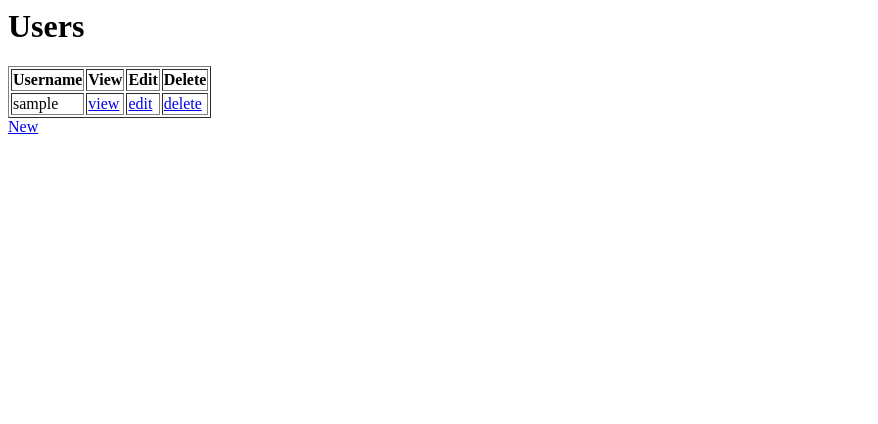
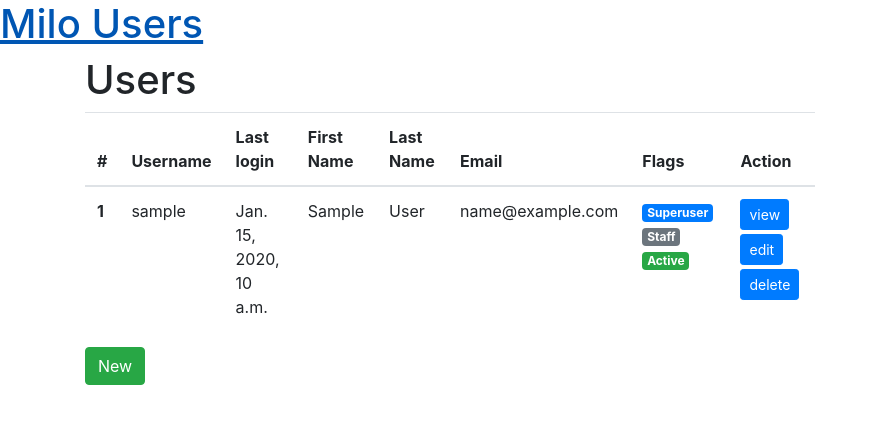
Before and after one commit to Qentinios/milosolutions, a Django app: page / in a window 1280 px wide. Shown: the top 424 px of the page, without its empty margins (0-878 px from the left). Run offline with Django 3.2, Linux system fonts and the light colour scheme; tables that the repository leaves empty hold one stand-in row (values such as "Sample post"); some libraries are stand-ins or nearby versions.

Commit message:
Updated views template with bootstrap and django-crispy-forms

```diff
--- a/milosolutions/settings.py
+++ b/milosolutions/settings.py
@@ -38,6 +38,7 @@ INSTALLED_APPS = [
     'django.contrib.messages',
     'django.contrib.staticfiles',
     'users.apps.UsersConfig',
+    'crispy_forms'
 ]
 
 AUTH_USER_MODEL = 'users.MiloUser'
--- a/requirements.txt
+++ b/requirements.txt
@@ -0,0 +1,2 @@
+Django==2.2.3
+django-crispy-forms==1.7.2
--- /dev/null
+++ b/users/templates/users/base.html
@@ -0,0 +1,32 @@
+<!doctype html>
+<html lang="en">
+  <head>
+    <!-- Required meta tags -->
+    <meta charset="utf-8">
+    <meta name="viewport" content="width=device-width, initial-scale=1, shrink-to-fit=no">
+
+    <!-- Bootstrap CSS -->
+    <link rel="stylesheet" href="https://stackpath.bootstrapcdn.com/bootstrap/4.3.1/css/bootstrap.min.css" integrity="sha384-ggOyR0iXCbMQv3Xipma34MD+dH/1fQ784/j6cY/iJTQUOhcWr7x9JvoRxT2MZw1T" crossorigin="anonymous">
+
+    <title>Milo</title>
+  </head>
+  <body>
+    <div class="page-header">
+        <h1><a href="/">Milo Users</a></h1>
+    </div>
+    <div class="content container">
+        <div class="row">
+            <div class="col-md-8">
+            {% block content %}
+            {% endblock %}
+            </div>
+        </div>
+    </div>
+
+    <!-- Optional JavaScript -->
+    <!-- jQuery first, then Popper.js, then Bootstrap JS -->
+    <script src="https://code.jquery.com/jquery-3.3.1.slim.min.js" integrity="sha384-q8i/X+965DzO0rT7abK41JStQIAqVgRVzpbzo5smXKp4YfRvH+8abtTE1Pi6jizo" crossorigin="anonymous"></script>
+    <script src="https://cdnjs.cloudflare.com/ajax/libs/popper.js/1.14.7/umd/popper.min.js" integrity="sha384-UO2eT0CpHqdSJQ6hJty5KVphtPhzWj9WO1clHTMGa3JDZwrnQq4sF86dIHNDz0W1" crossorigin="anonymous"></script>
+    <script src="https://stackpath.bootstrapcdn.com/bootstrap/4.3.1/js/bootstrap.min.js" integrity="sha384-JjSmVgyd0p3pXB1rRibZUAYoIIy6OrQ6VrjIEaFf/nJGzIxFDsf4x0xIM+B07jRM" crossorigin="anonymous"></script>
+  </body>
+</html>
--- a/users/templates/users/milouser_list.html
+++ b/users/templates/users/milouser_list.html
@@ -1,31 +1,47 @@
+{% extends 'users/base.html' %}
 
+{% load crispy_forms_tags %}
+
+{% block content %}
     <h1>Users</h1>
 
-    <table border="1">
+    <table class="table">
         <thead>
             <tr>
-                <th>Username</th>
-                <th>View</th>
-                <th>Edit</th>
-                <th>Delete</th>
+                <th scope="col">#</th>
+                <th scope="col">Username</th>
+                <th scope="col">Last login</th>
+                <th scope="col">First Name</th>
+                <th scope="col">Last Name</th>
+                <th scope="col">Email</th>
+                <th scope="col">Flags</th>
+                <th scope="col">Action</th>
             </tr>
         </thead>
         <tbody>
         {% for user in object_list %}
             <tr>
+                <th scope="row">{{ forloop.counter }}</th>
                 <td>{{ user.username }}</td>
+                <td>{{ user.last_login }}</td>
+                <td>{{ user.first_name }}</td>
+                <td>{{ user.last_name }}</td>
+                <td>{{ user.email }}</td>
                 <td>
-                    <a href="{% url "user_view" user.id %}">view</a>
+                    {% if user.is_superuser %}<span class="badge badge-primary">Superuser</span>{% endif %}
+                    {% if user.is_staff %}<span class="badge badge-secondary">Staff</span>{% endif %}
+                    {% if user.is_active %}<span class="badge badge-success">Active</span>
+                    {% else %}<span class="badge badge-danger">Disabled</span>{% endif %}
                 </td>
                 <td>
-                    <a href="{% url "user_edit" user.id %}">edit</a>
-                </td>
-                <td>
-                    <a href="{% url "user_delete" user.id %}">delete</a>
+                    <a class="btn btn-sm btn-primary mb-1" href="{% url "user_view" user.id %}">view</a>
+                    <a class="btn btn-sm btn-primary mb-1" href="{% url "user_edit" user.id %}">edit</a>
+                    <a class="btn btn-sm btn-primary mb-1" href="{% url "user_delete" user.id %}">delete</a>
                 </td>
             </tr>
         {% endfor %}
         </tbody>
     </table>
 
-    <a href="{% url "user_new" %}">New</a>
+    <a class="btn btn-success" href="{% url "user_new" %}">New</a>
+{% endblock %}
```
Also changed, not shown: users/templates/users/milouser_confirm_delete.html (+7 -1 lines), users/templates/users/milouser_detail.html (+18 -0 lines), users/templates/users/milouser_form.html (+7 -2 lines).
